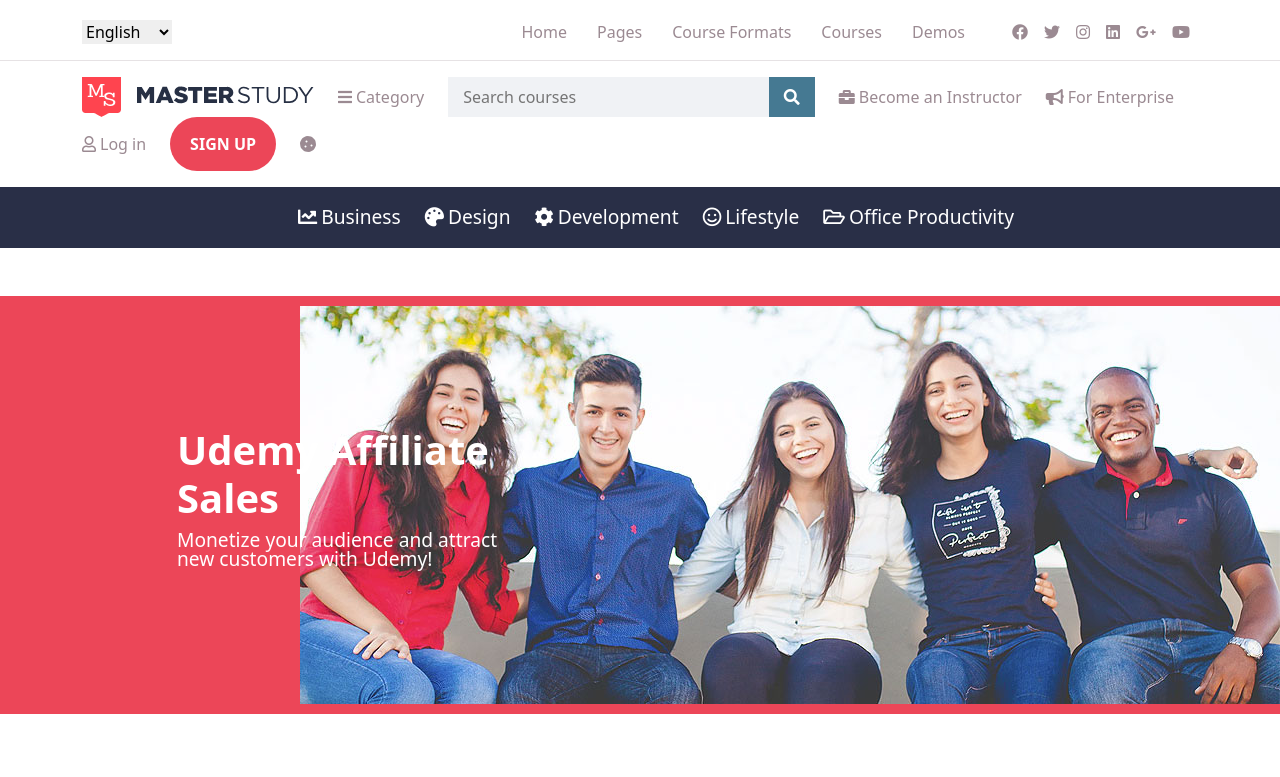
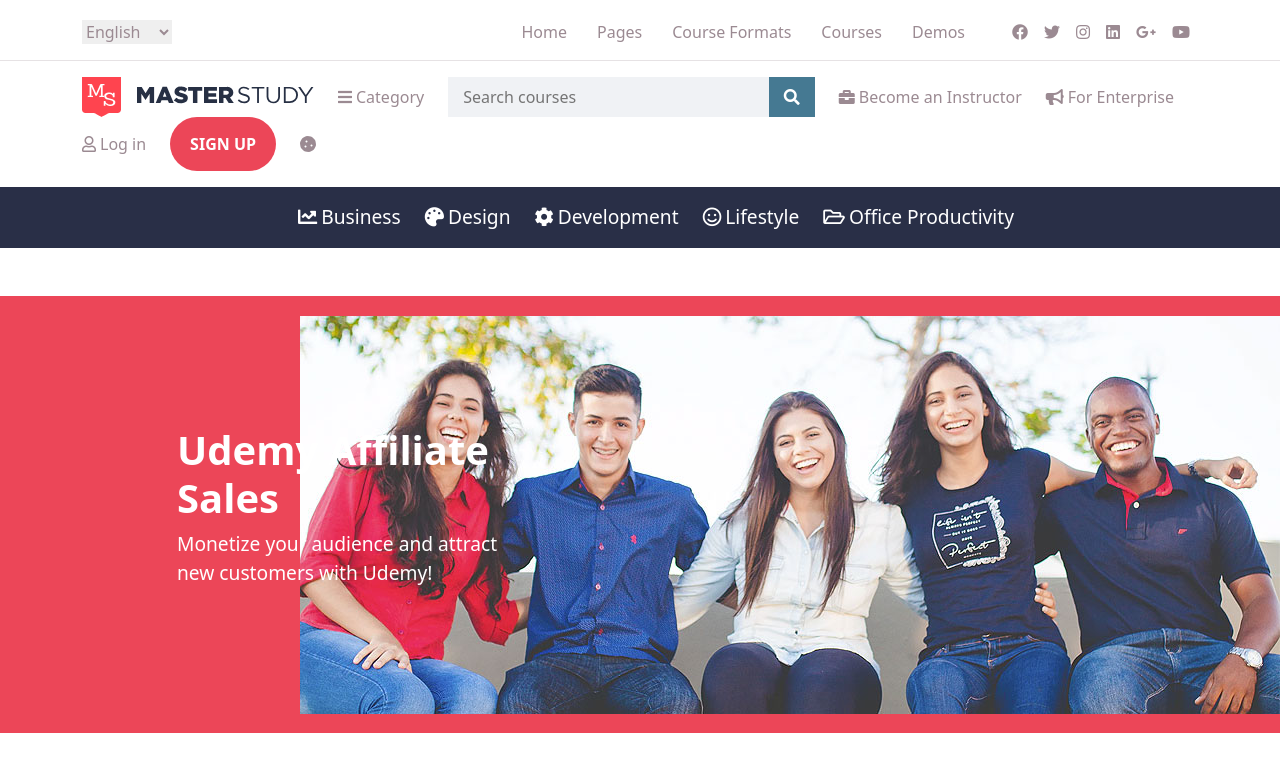
Before and after one commit to MascarBone/proj-html-vuejs, a Vue app: page / in a window 1280 px wide. Shown: the top 777 px of the page. Built offline with nearby package versions, Linux system fonts and the light colour scheme.

Commit message:
Refactoring Color Languages and main line height

```diff
--- a/src/components/Header/Languages.vue
+++ b/src/components/Header/Languages.vue
@@ -22,7 +22,7 @@
                 {id: 'es'   ,   name: 'Spanish'},
                 {id: 'ru'   ,   name: 'Russian'},
                 {id: 'cn'   ,   name: 'Chinese'},
-                {id: 'fr'   ,   name: 'FSrench'},
+                {id: 'fr'   ,   name: 'French'},
             ],
 
             // v-model linked on select
@@ -34,11 +34,13 @@
 }
 </script>
 
-<style scoped>
+<style scoped lang="scss">
+@import '../../style/variables.scss';
 
     select {
         background-color: none;
         border: none;
+        color: $venus;
 
     }
 </style>
--- a/src/components/Main.vue
+++ b/src/components/Main.vue
@@ -957,7 +957,6 @@
 }
 p {
     font-size: 1.2rem;
-    line-height: 1.2rem;
 }
 nav {
 
```
